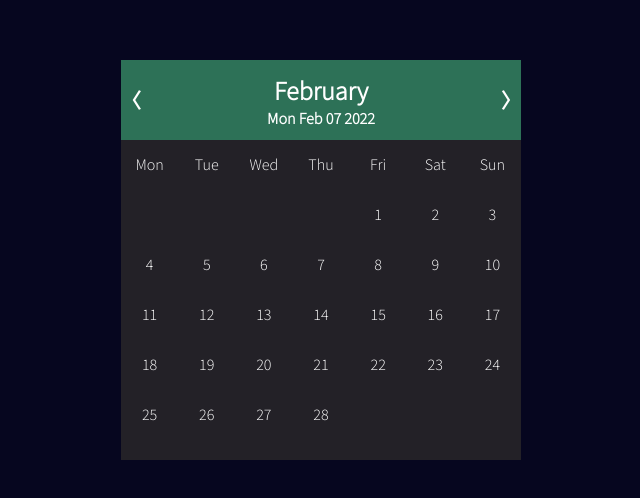
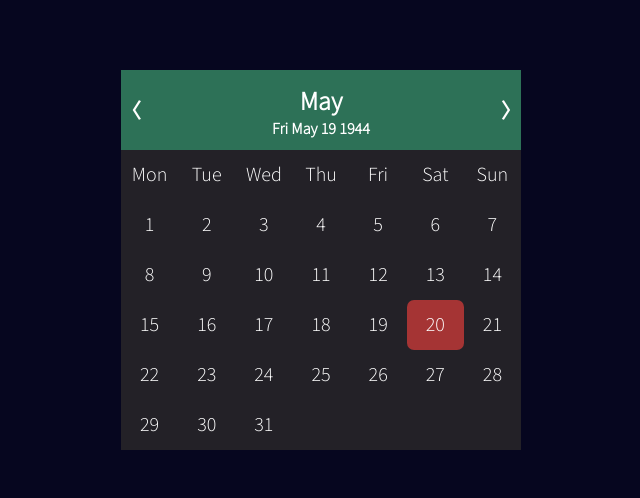
Before and after one commit to Chris5477/Calendar, a React (Create React App) app: page / in a window 1280 px wide. Shown: the part 140-638 px from the top of the page, without its empty margins (319-959 px from the left). Built offline with nearby package versions, Linux system fonts and the light colour scheme.

Commit message:
fix bug position date and add hover effect

```diff
--- a/src/App.css
+++ b/src/App.css
@@ -18,7 +18,8 @@ body {
 
 .calendar {
 	width: 400px;
-	height: 400px;
+	height: auto;
+	max-height: 450px;
 	background-color: #232127;
 	color: white;
 }
@@ -64,12 +65,14 @@ body {
 }
 
 .day-of-week,
-.day-of-month {
+.day-of-month,
+.active-day {
 	width: calc(100% / 7);
 	height: 50px;
 	display: flex;
 	justify-content: center;
 	align-items: center;
+	font-size: 20px;
 }
 
 .calendar-days-of-month {
@@ -78,3 +81,16 @@ body {
 	display: flex;
 	flex-wrap: wrap;
 }
+
+.active-day {
+	background-color: rgb(165, 52, 52);
+	border-radius: 7px;
+}
+
+.day-of-week:hover,
+.day-of-month:hover,
+.active-day:hover {
+	background-color: #399270;
+	color: black;
+	transition: 0.4s;
+}
--- a/src/components/Calendar.js
+++ b/src/components/Calendar.js
@@ -1,10 +1,11 @@
 const Calendar = () => {
 	const months = ["January", "February", "March", "April", "May", "June", "July", "August", "September", "October", "November", "December"];
 	const days = ["Mon", "Tue", "Wed", "Thu", "Fri", "Sat", "Sun"];
-	const date = new Date();
+	const date = new Date(1944, 4, 19);
 	const month = months[date.getMonth()];
 	const formatDate = String(date).split(" ").splice(0, 4).join(" ");
 	const yearOnly = formatDate.split(" ")[3];
+	const actualDate = formatDate.split(" ")[2];
 
 	const allMonths = {
 		January: 31,
@@ -22,14 +23,15 @@ const Calendar = () => {
 	};
 
 	const correctPositionDay = () => {
-		const [day, month, , year] = formatDate.split(" ");
-		const firstOfMonth = `${day} ${month} 01 ${year}`;
-		const getDay = firstOfMonth.split(" ")[0];
+		const month = date.getMonth();
+		const year = date.getFullYear();
+		const firstOfMonth = new Date(year, month, 1);
+		const getDay = String(firstOfMonth).split(" ")[0];
 		const findIndex = days.indexOf(getDay);
 		return findIndex;
 	};
 
-	const wxc = correctPositionDay() + 4;
+	const wxc = correctPositionDay();
 
 	return (
 		<div className="calendar">
@@ -51,7 +53,7 @@ const Calendar = () => {
 			<div className="calendar-days-of-month">
 				{Array.from({ length: allMonths[month] + wxc }).map((_, index) =>
 					index >= wxc ? (
-						<span key={`index ${index}`} className="day-of-month">
+						<span key={`index ${index}`} className={index == actualDate ? "active-day" : "day-of-month"}>
 							{index - wxc + 1}
 						</span>
 					) : (
```
